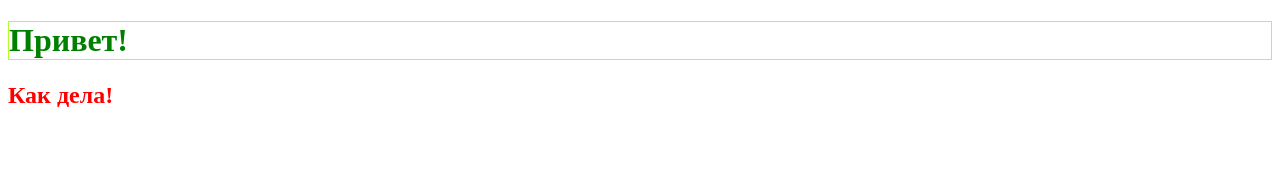
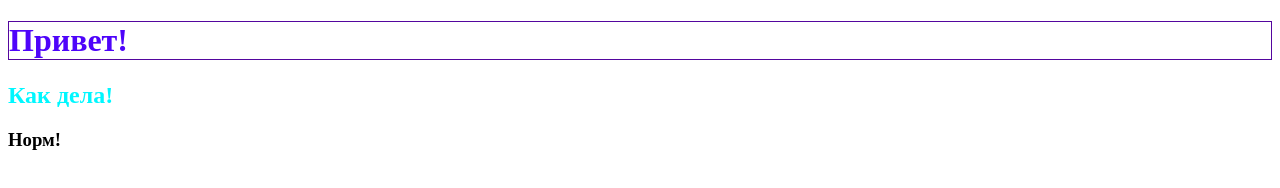
Before and after one commit to igorsuvor/mq-27-diplom, a plain HTML site: page index.html in a window 1280 px wide. Drawn offline with Linux system fonts and the light colour scheme.

Commit message:
Вариант 4

```diff
--- a/css/style.css
+++ b/css/style.css
@@ -1,7 +1,7 @@
 h1 {
-    color: green;
-    border: 1px solid greenyellow;
+    color: rgb(78, 4, 250);
+    border: 1px solid rgb(84, 6, 158);
 }
 h2 {
-    color: red;
+    color: rgb(0, 247, 255);
 }
--- a/index.html
+++ b/index.html
@@ -9,5 +9,6 @@
 <body>
     <h1>Привет!</h1>
     <h2>Как дела!</h2>
+    <h3>Норм!</h3>
 </body>
 </html>
```
